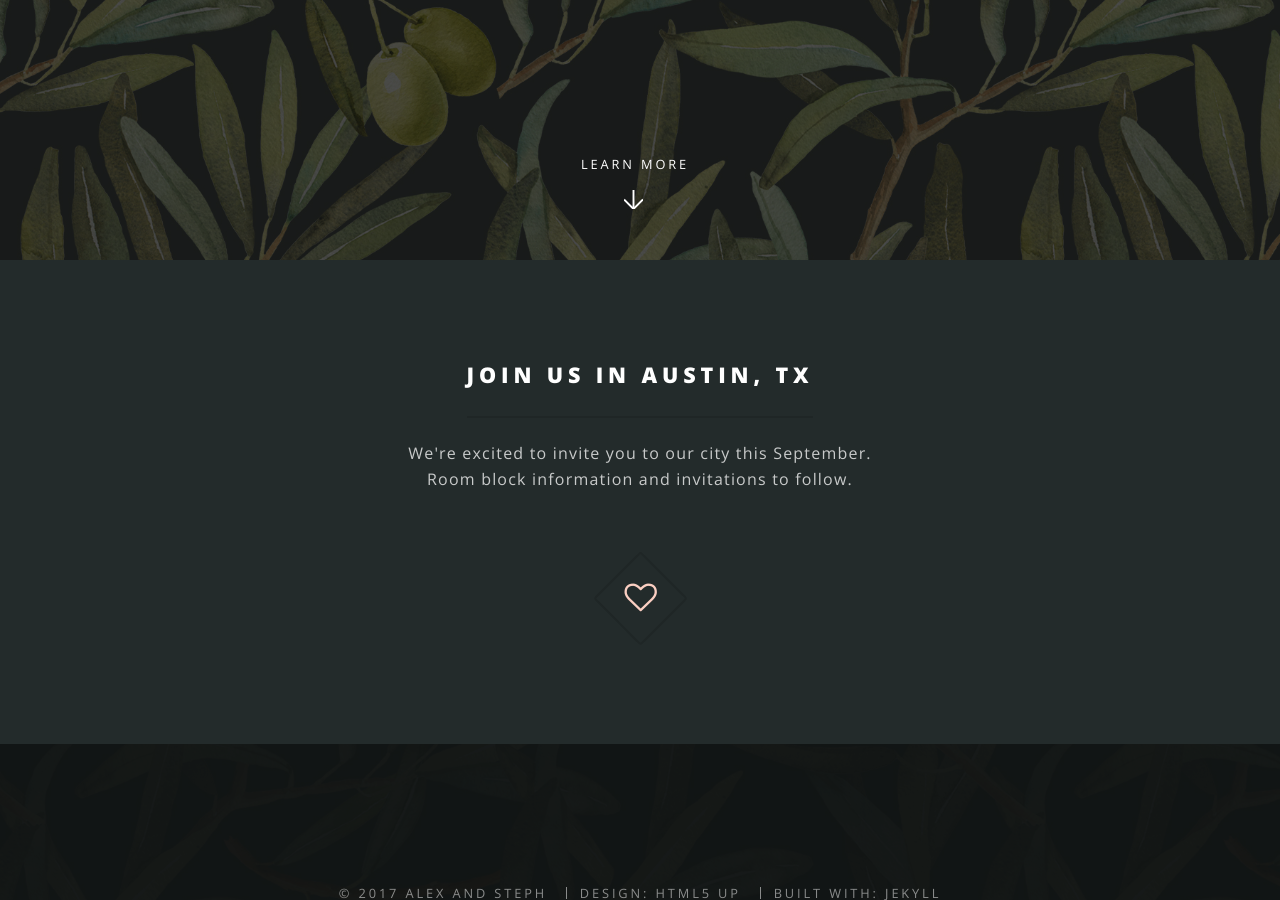
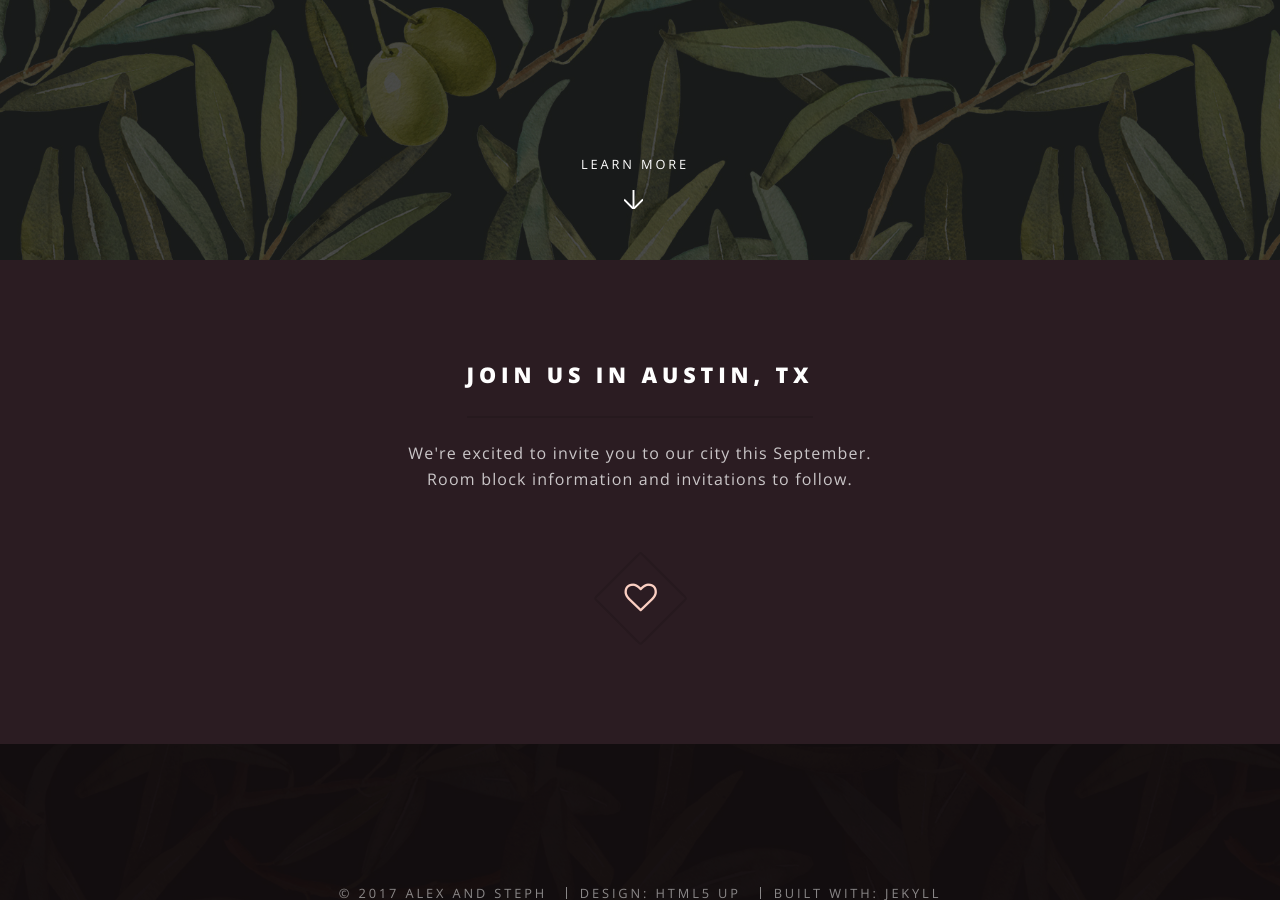
Before and after one commit to pkill/alexandsteph.com, a Jekyll site: the page built from index.html, in a window 1280 px wide and 900 px high, scrolled down 640 px. Built offline with Jekyll 4.4.1, drawn with Linux system fonts in a browser that asks for light colours.

Commit message:
Update _vars.scss

```diff
--- a/_sass/libs/_vars.scss
+++ b/_sass/libs/_vars.scss
@@ -37,7 +37,7 @@
 
 // Palette.
 	$palette: (
-		bg:					#232b2b,
+		bg:					#2b1c22,
 		fg:					#fff,
 		fg-bold:			#fff,
 		fg-light:			rgba(255,255,255,0.5),
@@ -47,9 +47,9 @@
 		border2-bg:			rgba(144,144,144,0.5),
 
 		accent1: (
-			bg:				#232b2b,
+			bg:				#2b1c22,
 			fg-bold:		#ffffff,
-			fg:				mix(#232b2b, #ffffff, 25%),
+			fg:				mix(#2b1c22, #ffffff, 25%),
 			fg-light:		mix(#21b2a6, #ffffff, 40%),
 			border:			rgba(0,0,0,0.125),
 			border-bg:		rgba(255,255,255,0.075),
```
